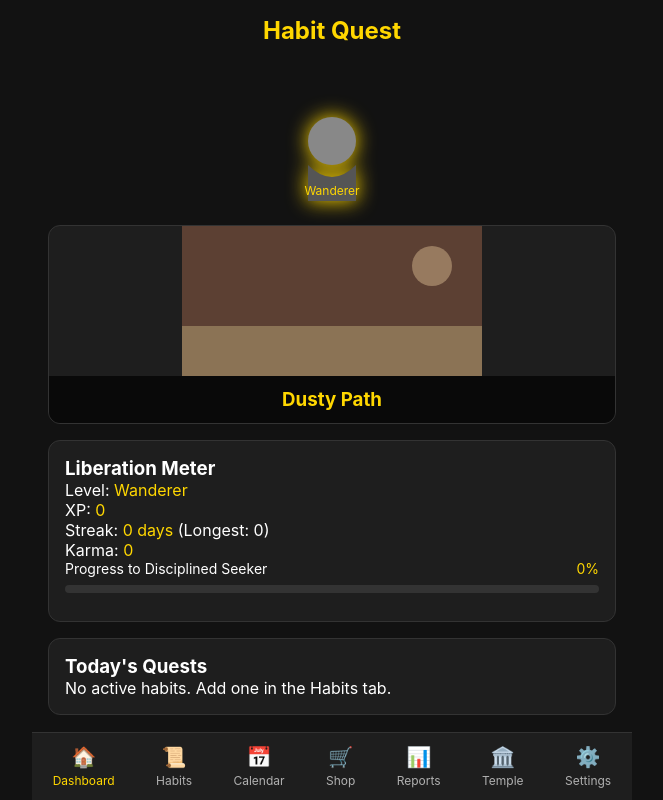
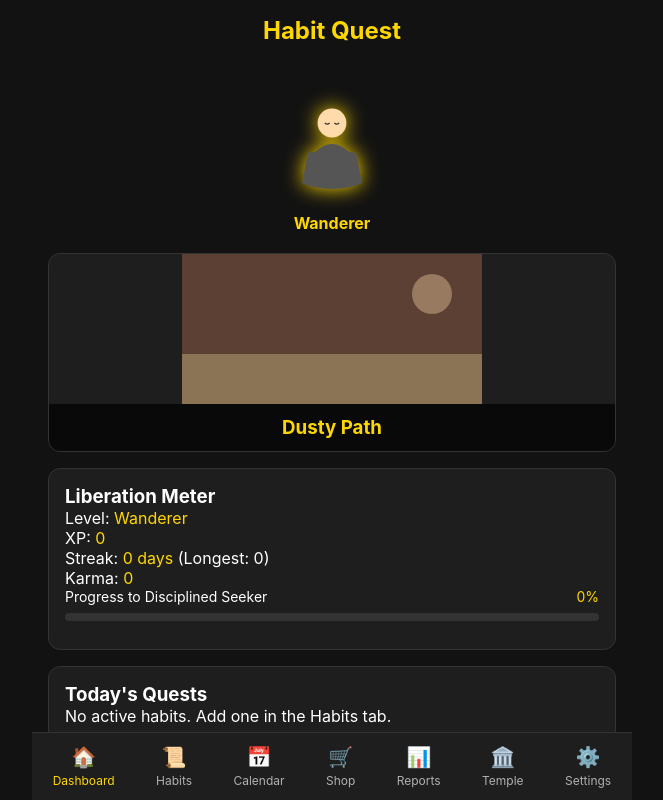
Before and after one commit to vishnu6491/Habit-tracker---Path-to-liberation, a React (Vite) app: page /#/ in a window 1280 px wide. Shown: the whole page, without its empty margins (308-971 px from the left). Built offline with nearby package versions, Linux system fonts and the light colour scheme.

Commit message:
Enhance Avatar component with new features

```diff
--- a/src/components/Avatar.jsx
+++ b/src/components/Avatar.jsx
@@ -3,19 +3,54 @@ import { getSaintLevel } from '../utils/helpers';
 
 const Avatar = ({ xp, inventory }) => {
   const levelInfo = getSaintLevel(xp);
+  const level = levelInfo.level;
   const hasHalo = inventory.includes('halo');
   const hasWings = inventory.includes('wings');
   const hasRobe = inventory.includes('robe');
+  const hasStaff = inventory.includes('staff');
+  const hasBeads = inventory.includes('beads');
+
+  const skinColor = "#FFDBAC";
+  const robeColor = hasRobe ? "#FFD700" : (level >= 4 ? "#8B0000" : (level >= 2 ? "#D2691E" : "#555555"));
+  const auraColor = level >= 5 ? "rgba(255, 215, 0, 0.3)" : (level >= 3 ? "rgba(255, 255, 255, 0.1)" : "transparent");
 
   return (
     <div className="avatar-container">
-      <svg className="avatar-svg" viewBox="0 0 100 100">
-        {hasHalo && <ellipse cx="50" cy="20" rx="25" ry="8" fill="none" stroke="#FFD700" strokeWidth="3" className="pulse" />}
-        {hasWings && <path d="M 20 50 Q 5 30 20 20 Q 40 30 50 40 Q 60 30 80 20 Q 95 30 80 50" fill="none" stroke="#FFD700" strokeWidth="2" opacity="0.8" />}
-        <circle cx="50" cy="50" r="20" fill={hasRobe ? "#FFD700" : "#888"} />
-        <path d="M 30 70 Q 50 90 70 70 L 70 100 L 30 100 Z" fill={hasRobe ? "#B8860B" : "#555"} />
-        <text x="50" y="95" textAnchor="middle" fill="#FFD700" fontSize="10">{levelInfo.name}</text>
+      <svg className="avatar-svg" viewBox="0 0 100 100" xmlns="http://www.w3.org/2000/svg">
+        {/* Spiritual Aura */}
+        {level >= 3 && <circle cx="50" cy="50" r="45" fill={auraColor} className="pulse" />}
+
+        {/* Divine Wings */}
+        {hasWings && (
+          <g stroke="#FFD700" strokeWidth="1.5" fill="rgba(255,215,0,0.2)">
+            <path d="M 35 45 Q 10 20 20 10 Q 35 25 45 40 Z" />
+            <path d="M 65 45 Q 90 20 80 10 Q 65 25 55 40 Z" />
+          </g>
+        )}
+
+        {/* Golden Halo */}
+        {hasHalo && <ellipse cx="50" cy="18" rx="18" ry="6" fill="none" stroke="#FFD700" strokeWidth="2" className="pulse" />}
+
+        {/* Body / Robe (Lotus Pose) */}
+        <path d="M 25 85 Q 50 95 75 85 L 70 60 Q 50 55 30 60 Z" fill={robeColor} />
+
+        {/* Shoulders */}
+        <path d="M 35 60 Q 50 45 65 60 Z" fill={robeColor} />
+
+        {/* Head */}
+        <circle cx="50" cy="35" r="12" fill={skinColor} />
+
+        {/* Eyes (Closed in meditation) */}
+        <path d="M 44 35 Q 46 37 48 35" stroke="#333" strokeWidth="1" fill="none" />
+        <path d="M 52 35 Q 54 37 56 35" stroke="#333" strokeWidth="1" fill="none" />
+
+        {/* Prayer Beads */}
+        {hasBeads && <circle cx="50" cy="55" r="8" fill="none" stroke="#8B4513" strokeWidth="2" strokeDasharray="2,2" />}
+
+        {/* Wooden Staff */}
+        {hasStaff && <line x1="82" y1="20" x2="82" y2="90" stroke="#8B4513" strokeWidth="3" strokeLinecap="round" />}
       </svg>
+      <p className="gold-text" style={{marginTop: '8px', fontWeight: 'bold', textAlign: 'center'}}>{levelInfo.name}</p>
     </div>
   );
 };
```
